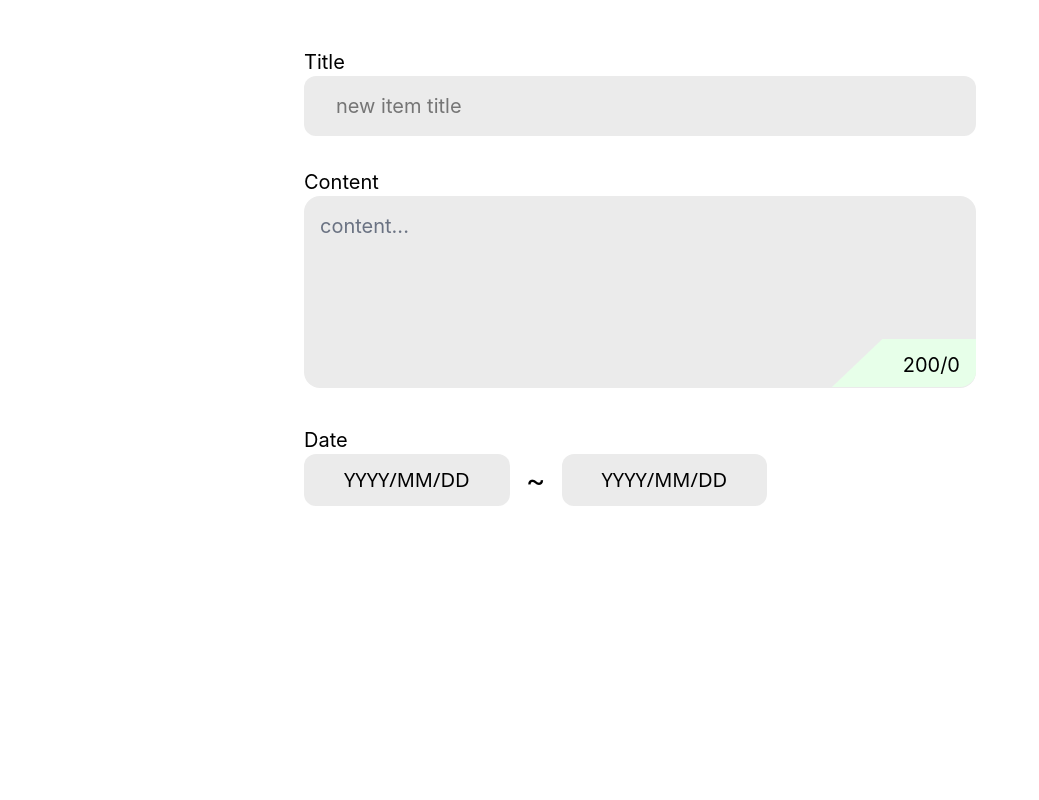
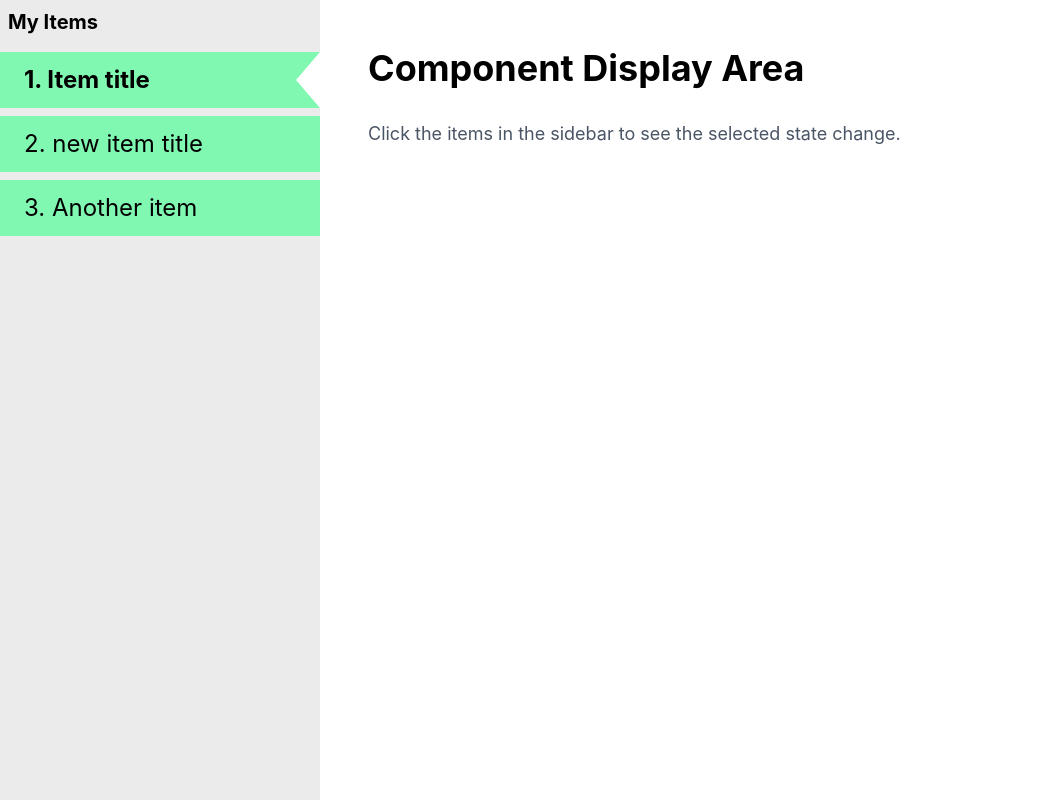
Before and after one commit to b05505027/GIGABYTETodoList, a Vue app in the folder app/: page / in a window 1280 px wide. Shown: the whole page, without its empty margins (0-1039 px from the left). Built offline with nearby package versions, Linux system fonts and the light colour scheme.

Commit message:
feat: 🎸 add SidebarButton components

```diff
--- a/app/src/App.vue
+++ b/app/src/App.vue
@@ -1,48 +1,45 @@
 <template>
-  <main class="flex flex-col items-center justify-start min-h-screen space-y-8 p-12">
+  <main class="grid grid-cols-4 min-h-screen">
+    <!-- Sidebar Column -->
+    <div class="col-span-1 bg-brand-gray space-y-2">
+      <h2 class="text-xl font-bold p-2 mb-2">My Items</h2>
 
-    <!-- LabeledInput Component -->
-    <div class="w-full max-w-2xl">
-      <LabeledInput
-        id="item-title-input"
-        label="Title"
-        placeholder="new item title"
-        v-model="newItemTitle"
-      />
+      <SidebarButton
+        :selected="selectedItem === 1"
+        @click="selectedItem = 1"
+      >
+        1. Item title
+      </SidebarButton>
+
+      <SidebarButton
+        :selected="selectedItem === 2"
+        @click="selectedItem = 2"
+      >
+        2. new item title
+      </SidebarButton>
+
+      <SidebarButton
+        :selected="selectedItem === 3"
+        @click="selectedItem = 3"
+      >
+        3. Another item
+      </SidebarButton>
     </div>
 
-    <!-- LabeledTextarea Component -->
-    <div class="w-full max-w-2xl">
-      <LabeledTextarea
-        id="item-content"
-        label="Content"
-        placeholder="content..."
-        v-model="itemContent"
-      />
+    <!-- Main Content Column -->
+    <div class="col-span-3 bg-brand-white p-12">
+      <h1 class="text-4xl font-bold mb-8">Component Display Area</h1>
+      <p class="text-lg text-gray-600">
+        Click the items in the sidebar to see the selected state change.
+      </p>
     </div>
-
-    <!-- New LabeledDatePicker Component -->
-    <div class="w-full max-w-2xl">
-      <LabeledDatePicker
-        id="task-date-range"
-        label="Date"
-        v-model:startDate="startDate"
-        v-model:endDate="endDate"
-      />
-    </div>
-
   </main>
 </template>
 
 <script setup>
 import { ref } from 'vue';
-import LabeledInput from './components/LabeledInput.vue';
-import LabeledTextarea from './components/LabeledTextarea.vue';
-import LabeledDatePicker from './components/LabeledDatePicker.vue';
+import SidebarButton from './components/SidebarButton.vue'; // 1. Import component
 
-// Create reactive variables for our components
-const newItemTitle = ref('');
-const itemContent = ref('');
-const startDate = ref(null); // 2. Refs for the date range
-const endDate = ref(null);
+// 2. Create a reactive variable to track the selected item
+const selectedItem = ref(1); // Default to the first item being selected
 </script>
--- a/app/src/components/LabeledDatePicker.vue
+++ b/app/src/components/LabeledDatePicker.vue
@@ -8,7 +8,6 @@
     <div class="flex items-center space-x-4">
       <!-- Start Date Picker -->
       <div class="relative">
-        <!-- CHANGE THIS DIV TO A LABEL -->
         <label
           :for="id + '-start'"
           @click.prevent="openStart"
@@ -36,7 +35,6 @@
 
       <!-- End Date Picker -->
       <div class="relative">
-        <!-- ALSO CHANGE THIS DIV TO A LABEL -->
         <label
           :for="id + '-end'"
           class="
--- /dev/null
+++ b/app/src/components/SidebarButton.vue
@@ -0,0 +1,25 @@
+<template>
+    <div class="bg-white">
+      <button
+        :class="[
+          'w-full text-left px-6 py-3 text-2xl transition-all duration-200 ease-in-out',
+          'text-brand-black bg-button-hover',
+          {
+        'font-bold [clip-path:polygon(0_0,calc(100%)_0,calc(100%-1.5rem)_50%,calc(100%)_100%,0_100%)]': selected,
+        'font-normal': !selected,
+      }
+    ]"
+  >
+    <slot />
+  </button>
+</div>
+</template>
+
+<script setup>
+defineProps({
+  selected: {
+    type: Boolean,
+    default: false,
+  },
+});
+</script>
```
